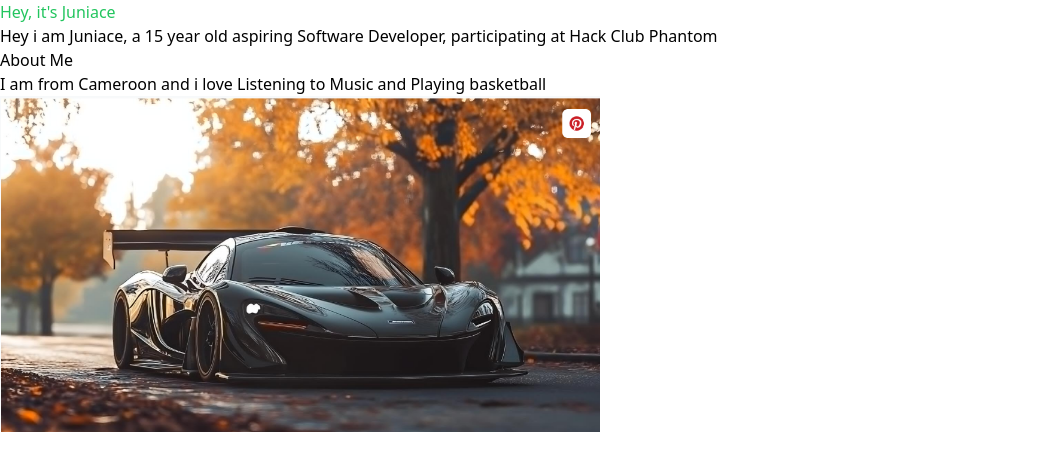
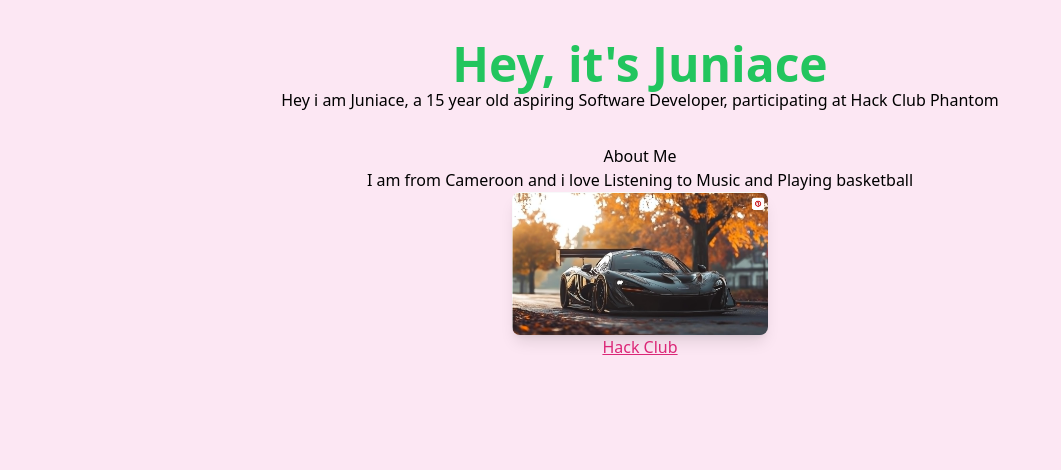
Before and after one commit to juniacework-create/my-portfolio, a plain HTML site: page index.html in a window 1280 px wide. Shown: the whole page, without its empty margins (0-1061 px from the left). Drawn offline with nearby package versions, Linux system fonts and the light colour scheme.

Commit message:
styled my page

```diff
--- a/index.html
+++ b/index.html
@@ -4,12 +4,13 @@
         <title> Juniace's  Portfolio</title>
         <script src="https://cdn.tailwindcss.com"></script>
     </head>
-    <body>
-        <h1 class="text-green-500"> Hey, it's Juniace</h1>
+    <body class="text-center bg-pink-100 p-10">
+        <h1 class="text-green-500 text-5xl font-bold"> Hey, it's Juniace</h1>
         <p> Hey i am Juniace,  a 15 year old aspiring Software Developer, participating at Hack Club Phantom</p>
 
-        <h2>About Me </h2>
+        <h2 class="mt-8">About Me </h2>
         <p> I am from Cameroon and i love Listening to Music and Playing basketball</p>
-        <img src="i love cars.png" alt =" i love sports cars" width="600"/>
+        <img src="i love cars.png" alt =" i love sports cars" alt="i love cars" class=" w-64 rounded-lg shadow-lg mx-auto"/>
+        <a href="https://hackclub.com" class="text-pink-600 underline hover:text-pink-800">Hack Club</a>
     </body>
 </html>
```
